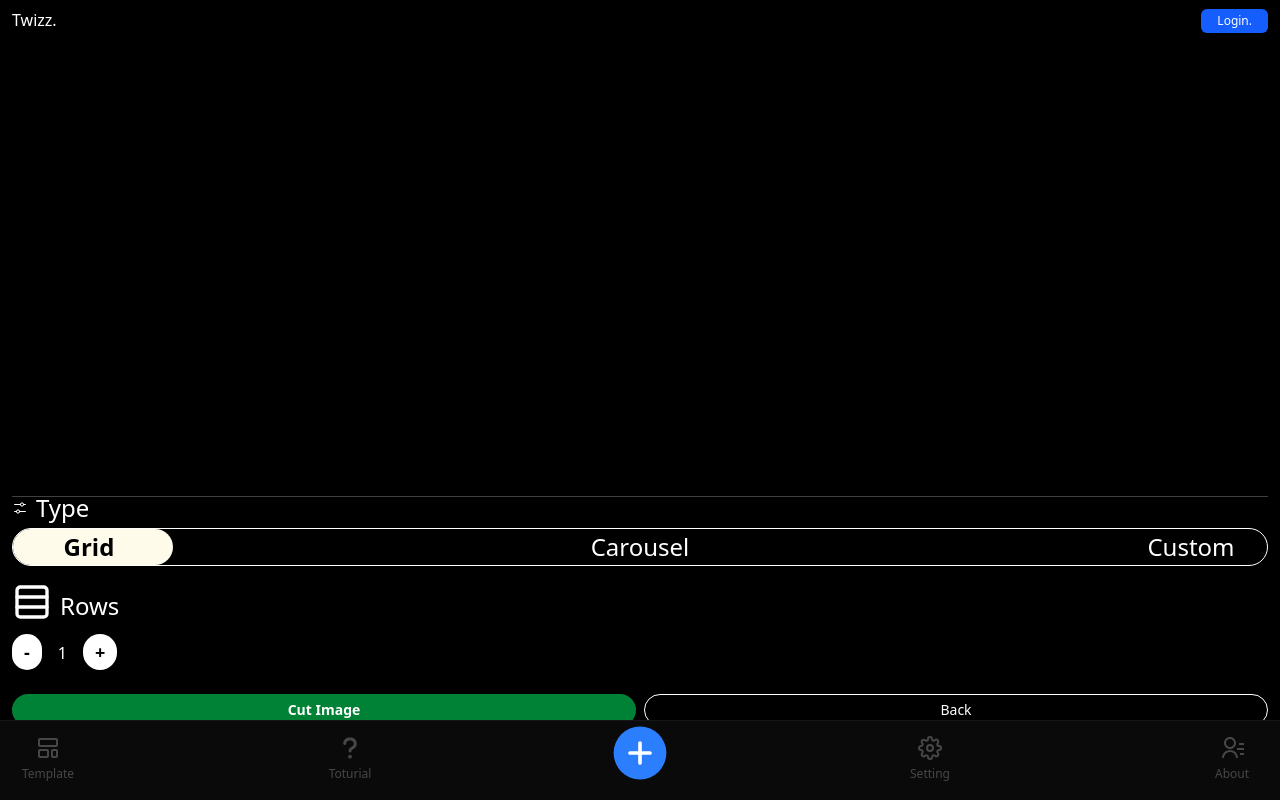
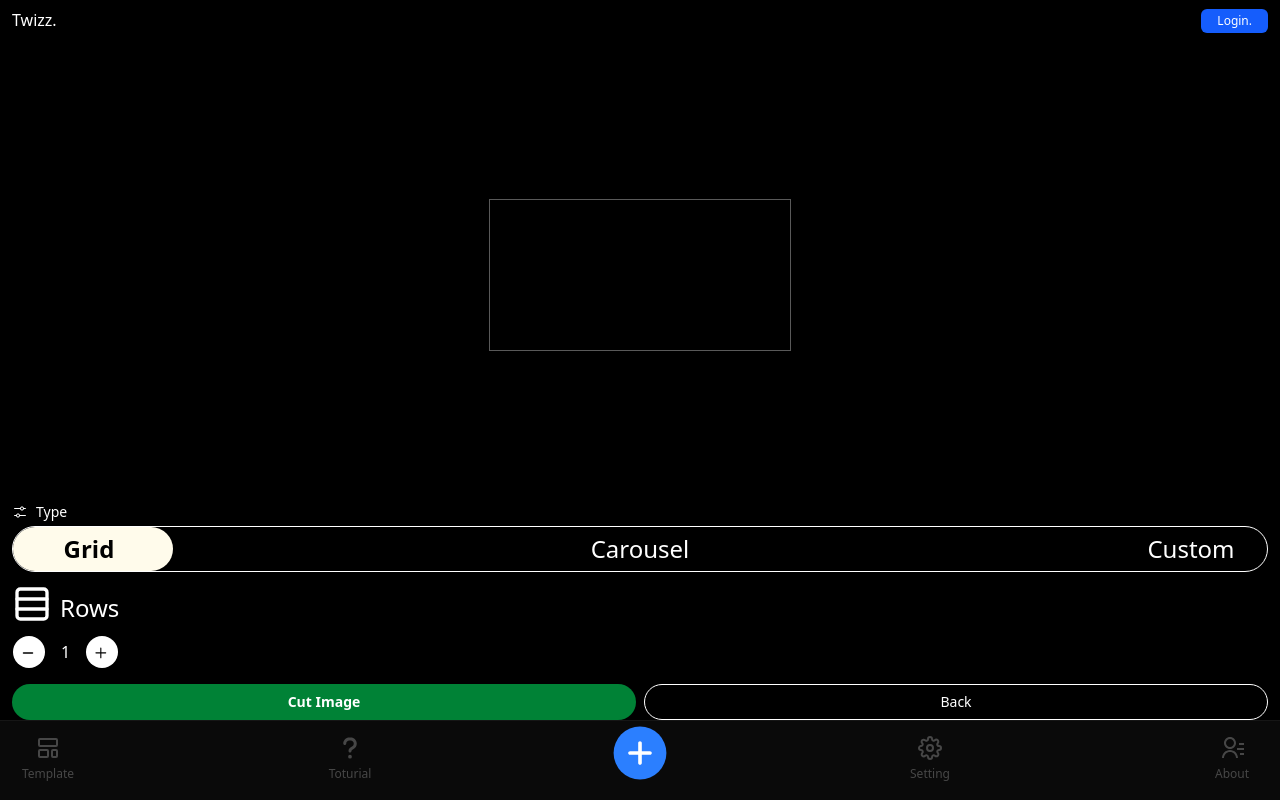
Before and after one commit to MuhYafiTaqq/web_asli, a React (Vite) app: page /Algoritma in a window 1280 px wide. Built offline with nearby package versions, Linux system fonts and the light colour scheme.

Commit message:
modified:   src/pages/Potong/Algoritma.jsx

```diff
--- a/src/pages/Potong/Algoritma.jsx
+++ b/src/pages/Potong/Algoritma.jsx
@@ -5,6 +5,8 @@ import { useLocation, useNavigate } from "react-router-dom";
 import { VscSettings } from "react-icons/vsc";
 import { HiOutlineViewColumns } from "react-icons/hi2";
 import { LuRows3 } from "react-icons/lu";
+import { GoPlus } from "react-icons/go";
+import { HiOutlineMinusSm } from "react-icons/hi";
 
 const Algoritma = () => {
     const location = useLocation();
@@ -320,16 +322,16 @@ const Algoritma = () => {
     return (
         <div className='h-dvh px-3 pt-12 pb-20 flex flex-col'>
             <div ref={prevRef} className="flex flex-col justify-center h-3/4 items-center ">
-                <canvas ref={canvasRef}></canvas>
+                <canvas ref={canvasRef} className='border-1 border-white/35'></canvas>
             </div>
 
-            <div className='h-1/3 flex items-center border-t-1 border-white/25'>
+            <div className='h-1/3 flex items-center'>
                 <div className='w-full'>
-                    <p className="flex items-center gap-2 text-white mb-1 md:text-2xl text-sm">
+                    <p className="flex items-center gap-2 text-white mb-1 text-sm">
                         <VscSettings className="h-4 w-4"/>
                         Type
                     </p>
-                    <div className={`inline-flex w-full p-0.5 justify-between mb-2 border-1 border-white rounded-full relative`}>
+                    <div className={`inline-flex w-full p-0.5 py-1.5 justify-between mb-1 border-1 border-white rounded-full relative`}>
                         <span className={`absolute md:w-40 w-26 h-full bg-amber-50 top-0 rounded-full z-1 ${cropMode === "grid" ? "left-0" : cropMode === "custom" ? "right-0" : "left-1/2 transform -translate-x-1/2 md:right-40"}`}></span>
                         <button onClick={() => { setCropMode("grid"); resetGrid(); }}
                             className={`text-sm md:text-2xl md:w-37 z-2 w-25 px-4 rounded ${cropMode === "grid" ? "text-black font-bold" : "text-white"}`}>
@@ -353,13 +355,15 @@ const Algoritma = () => {
                                     <HiOutlineViewColumns className="h-4 w-4 md:w-10 md:h-10 md:mb-2"/>
                                     Columns
                                 </p>
-                                <button onClick={handleRemoveColumn} className="text-lg bg-white text-black font-bold px-2.5 rounded-full mb-2">
-                                    -
+                                <div className='flex justify-center items-center'>
+                                    <button onClick={handleRemoveColumn} className="relative text-lg bg-white text-black font-bold w-8 h-8 rounded-full">
+                                        <HiOutlineMinusSm className='absolute top-2 left-1.5' />
                                     </button>
                                     <h6 className="inline-flex text-white px-4">{gridCols}</h6>
-                                <button onClick={handleAddColumn} className="text-lg bg-white text-black font-bold px-2 rounded-full mb-2">
-                                    +
+                                    <button onClick={handleAddColumn} className=" relative text-lg bg-white text-black font-bold  w-8 h-8 rounded-full">
+                                        <GoPlus className='absolute top-2 left-1.5' />
                                     </button>
+                                </div>
                             </>
                             )}
                         </div>
@@ -371,19 +375,21 @@ const Algoritma = () => {
                                     <LuRows3 className="w-4 h-4 md:w-10 md:h-10 md:mb-2"/>
                                     Rows
                                 </p>
-                                <button onClick={handleRemoveRow} className="text-lg bg-white text-black font-bold px-2.5 md:py-1 md:px-3 rounded-full mb-2">
-                                    -
+                                <div className='flex justify-center items-center'>
+                                    <button onClick={handleRemoveRow} className="relative text-lg bg-white text-black font-bold w-8 h-8 rounded-full">
+                                        <HiOutlineMinusSm className='absolute top-2 left-1.5' />
                                     </button>
                                     <h6 className="inline-flex text-white px-4">{gridRows}</h6>
-                                <button onClick={handleAddRow} className="text-lg bg-white text-black md:py-1 md:px-3 font-bold px-2 rounded-full mb-2">
-                                    +
+                                    <button onClick={handleAddRow} className="relative text-lg bg-white text-black w-8 h-8 font-bold rounded-full">
+                                        <GoPlus className='absolute top-2 left-1.5' />
                                     </button>
+                                </div>
                             </>
                             )}
                         </div>
                     </div>
                     <div className="w-full flex mt-4 gap-2">
-                        <button onClick={handleCrop} className="text-sm bg-green-700 font-bold text-white w-1/2 py-1.5 rounded-full">Cut Image</button>
+                        <button onClick={handleCrop} className="text-sm bg-green-700 font-bold text-white w-1/2 py-2 rounded-full">Cut Image</button>
                         <button onClick={() => navigate("/Home")} className="text-sm border-1 border-white text-white w-1/2 py-0.5 rounded-full">Back</button>
                     </div>
                 </div>
```
Lines whose indentation alone changed are shown as unchanged.
